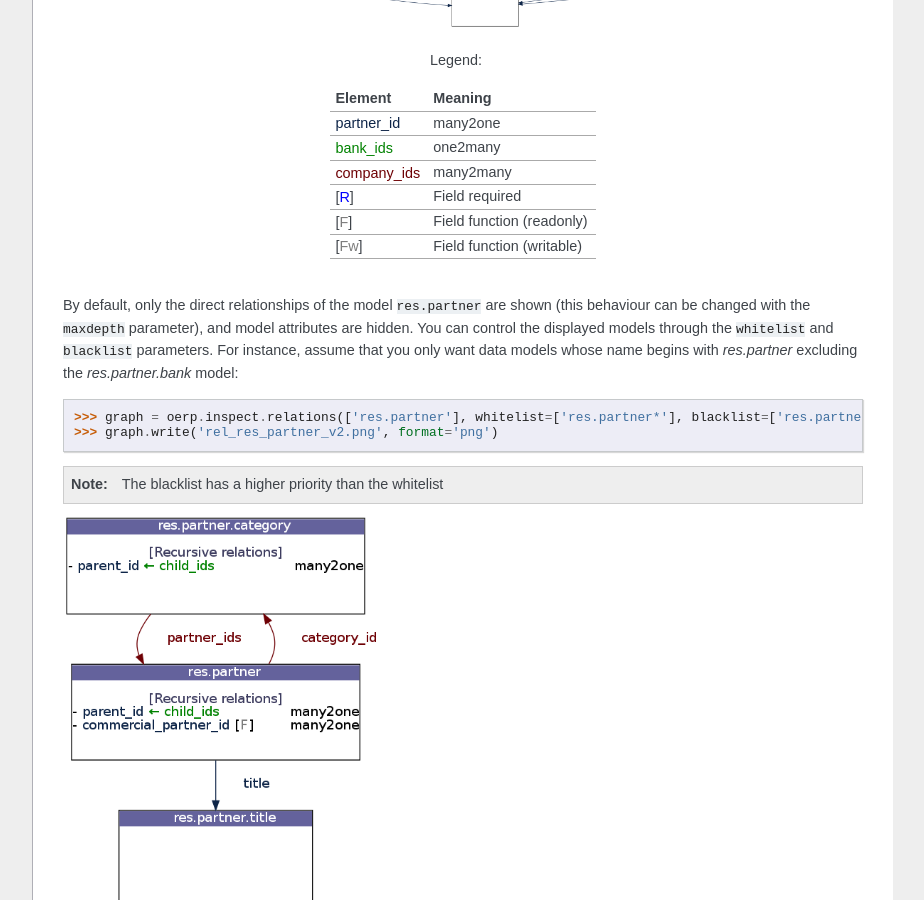
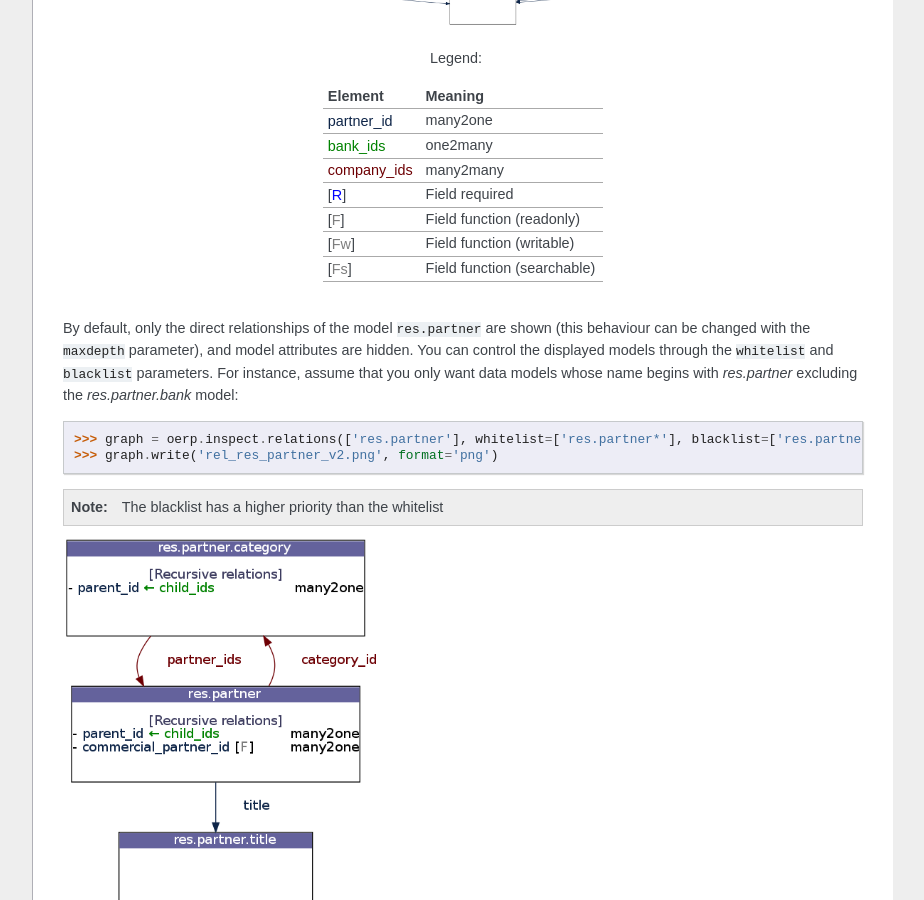
Before and after one commit to osiell/oerplib, a Sphinx documentation site: the page built from doc/source/tutorials.rst, in a window 1280 px wide and 900 px high, scrolled down 7716 px. Shown: the whole window, without its empty margins (198-1122 px from the left). Built offline with Sphinx 7.4.7, drawn with Linux system fonts in a browser that asks for light colours.

Commit message:
Fix for Bug #1272660 ('inspect.relations': add a 's' flag on fields.function which are searchable)

```diff
--- a/doc/source/tutorials.rst
+++ b/doc/source/tutorials.rst
@@ -431,33 +431,37 @@ to generate a graphic of such relationships::
 
     Legend:
 
-    +--------------------------------------------+-----------------------------------------+
-    | Element                                    | Meaning                                 |
-    +============================================+=========================================+
-    | .. raw:: html                              | many2one                                |
-    |                                            |                                         |
-    |    <font color="#0E2548">partner_id</font> |                                         |
-    +--------------------------------------------+-----------------------------------------+
-    | .. raw:: html                              | one2many                                |
-    |                                            |                                         |
-    |    <font color="#008200">bank_ids</font>   |                                         |
-    +--------------------------------------------+-----------------------------------------+
-    | .. raw:: html                              | many2many                               |
-    |                                            |                                         |
-    |    <font color="#6E0004">company_ids</font>|                                         |
-    +--------------------------------------------+-----------------------------------------+
-    | .. raw:: html                              | Field required                          |
-    |                                            |                                         |
-    |    [<font color="blue">R</font>]           |                                         |
-    +--------------------------------------------+-----------------------------------------+
-    | .. raw:: html                              | Field function (readonly)               |
-    |                                            |                                         |
-    |    [<font color="#7D7D7D">F</font>]        |                                         |
-    +--------------------------------------------+-----------------------------------------+
-    | .. raw:: html                              | Field function (writable)               |
-    |                                            |                                         |
-    |    [<font color="#7D7D7D">Fw</font>]       |                                         |
-    +--------------------------------------------+-----------------------------------------+
+    +--------------------------------------------+--------------------------------------------+
+    | Element                                    | Meaning                                    |
+    +============================================+============================================+
+    | .. raw:: html                              | many2one                                   |
+    |                                            |                                            |
+    |    <font color="#0E2548">partner_id</font> |                                            |
+    +--------------------------------------------+--------------------------------------------+
+    | .. raw:: html                              | one2many                                   |
+    |                                            |                                            |
+    |    <font color="#008200">bank_ids</font>   |                                            |
+    +--------------------------------------------+--------------------------------------------+
+    | .. raw:: html                              | many2many                                  |
+    |                                            |                                            |
+    |    <font color="#6E0004">company_ids</font>|                                            |
+    +--------------------------------------------+--------------------------------------------+
+    | .. raw:: html                              | Field required                             |
+    |                                            |                                            |
+    |    [<font color="blue">R</font>]           |                                            |
+    +--------------------------------------------+--------------------------------------------+
+    | .. raw:: html                              | Field function (readonly)                  |
+    |                                            |                                            |
+    |    [<font color="#7D7D7D">F</font>]        |                                            |
+    +--------------------------------------------+--------------------------------------------+
+    | .. raw:: html                              | Field function (writable)                  |
+    |                                            |                                            |
+    |    [<font color="#7D7D7D">Fw</font>]       |                                            |
+    +--------------------------------------------+--------------------------------------------+
+    | .. raw:: html                              | Field function (searchable)                |
+    |                                            |                                            |
+    |    [<font color="#7D7D7D">Fs</font>]       |                                            |
+    +--------------------------------------------+--------------------------------------------+
 
 By default, only the direct relationships of the model ``res.partner`` are shown
 (this behaviour can be changed with the ``maxdepth`` parameter), and model
```
Also changed, not shown: doc/source/_static/rel_res_partner_v1.png, 1 other file.
